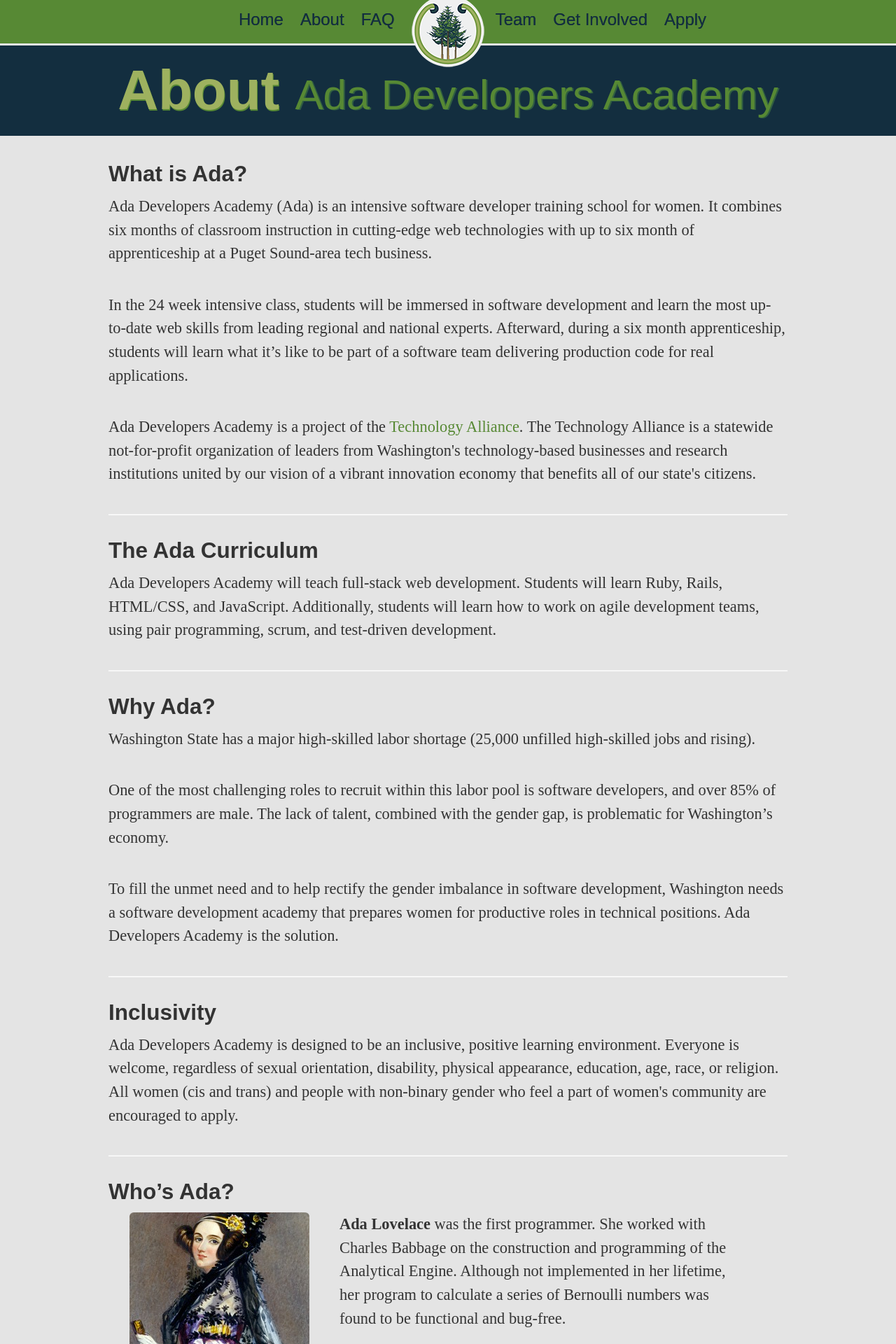
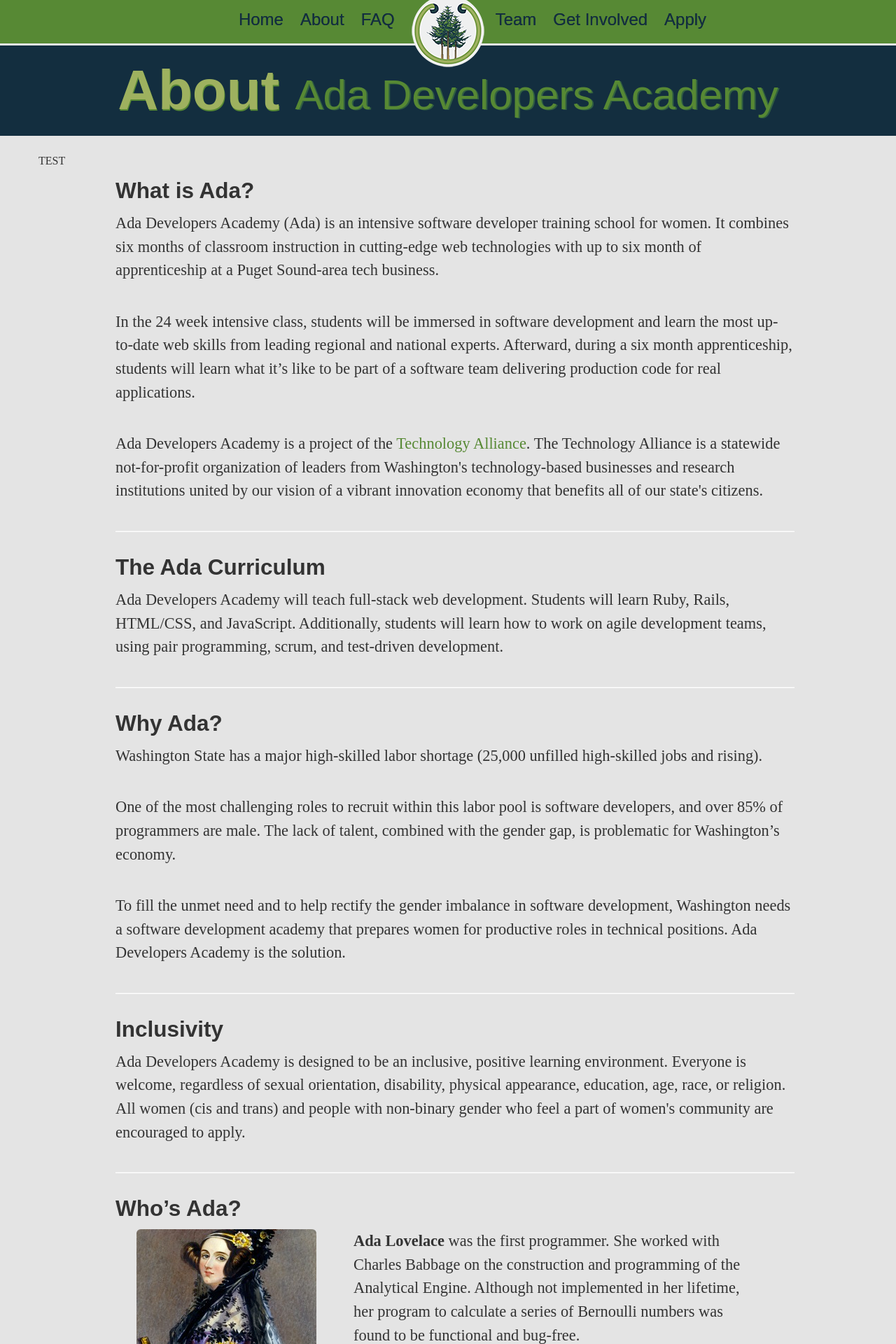
Before and after one commit to Ada-Developers-Academy/adadevelopersacademy.org, a Jekyll site: the page built from about/index.html, in a window 1280 px wide. Shown: the top 1920 px of the page at 70% size. Built offline with Jekyll 4.4.1, drawn with Linux system fonts in a browser that asks for light colours; nearby versions of some CDN libraries.

Commit message:
make left padding for text

```diff
--- a/_layouts/default.html
+++ b/_layouts/default.html
@@ -48,8 +48,7 @@
             <li class="{% if page.url == '/index.html' %}active{% endif %}"><a href="/">Home</a></li>
             <li class="{% if page.url == '/about/index.html' %}active{% endif %}"><a href="/about">About</a></li>
             <li class="nav-faq {% if page.url == '/faq/index.html'   %}active{% endif %}"><a href="/faq">FAQ</a></li>
-            <!-- <li class="{% if page.blog %}active{% endif %}"><a href="/blog">Blog</a></li> -->
-            <li id="logo"><a href="/"><img id="adalogo" src="/images/ada_logo_circle.png" /></a></li>
+            <li id="logo" class='visible-desktop'><a href="/"><img id="adalogo" src="/images/ada_logo_circle.png" /></a></li>
             <li class="{% if page.url == '/apply/index.html' %}active{% endif %}"><a href="/team">Team</a></li>
             <li class="{% if page.url == '/community/index.html' %}active{% endif %}"><a href="/community">Get Involved</a></li>
             <li class="{% if page.url == '/apply/index.html' %}active{% endif %}"><a href="/apply">Apply</a></li>
@@ -58,8 +57,7 @@
       </div>
     </div>
   </div>
-
-    {{ content }}
+  {{ content }}
   <div class="footer">
     <div class="contact">
       <div class='row'>
--- a/about/index.html
+++ b/about/index.html
@@ -12,10 +12,16 @@
         <h1>About <small>Ada Developers Academy</small></h1>
 </div>
 
+<div class='container'>
+  <div class='row'>
+    <div class='span12'>
+      TEST
+    </div>
+  </div>
+</div>
 <div class="container">
   <div class='row'>
-    <div class='span1'></div>
-    <div class='span10 body-text'>
+    <div class='offset1 span10 body-text'>
       <h2>What is Ada?</h2>
       <p>
         Ada Developers Academy (Ada) is an intensive software developer training school for women. It combines six months of classroom instruction in cutting-edge web technologies with up to six month of apprenticeship at a Puget Sound-area tech business.
--- a/assets/master.sass
+++ b/assets/master.sass
@@ -28,6 +28,7 @@
 
 .body-text
   margin-bottom: 5em
+  padding-left: 10px
   p
     font-size: 1.4em
     line-height: 1.5em
--- a/css/main.css
+++ b/css/main.css
@@ -18,3 +18,7 @@
 hr {
 /*  margin: 50px 0;*/
 }
+
+.container {
+/*  margin-left: 10px;*/
+}
--- a/css/master.css
+++ b/css/master.css
@@ -11,7 +11,8 @@
   color: #578934; }
 
 .body-text {
-  margin-bottom: 5em; }
+  margin-bottom: 5em;
+  padding-left: 10px; }
   .body-text p {
     font-size: 1.4em;
     line-height: 1.5em;
```
